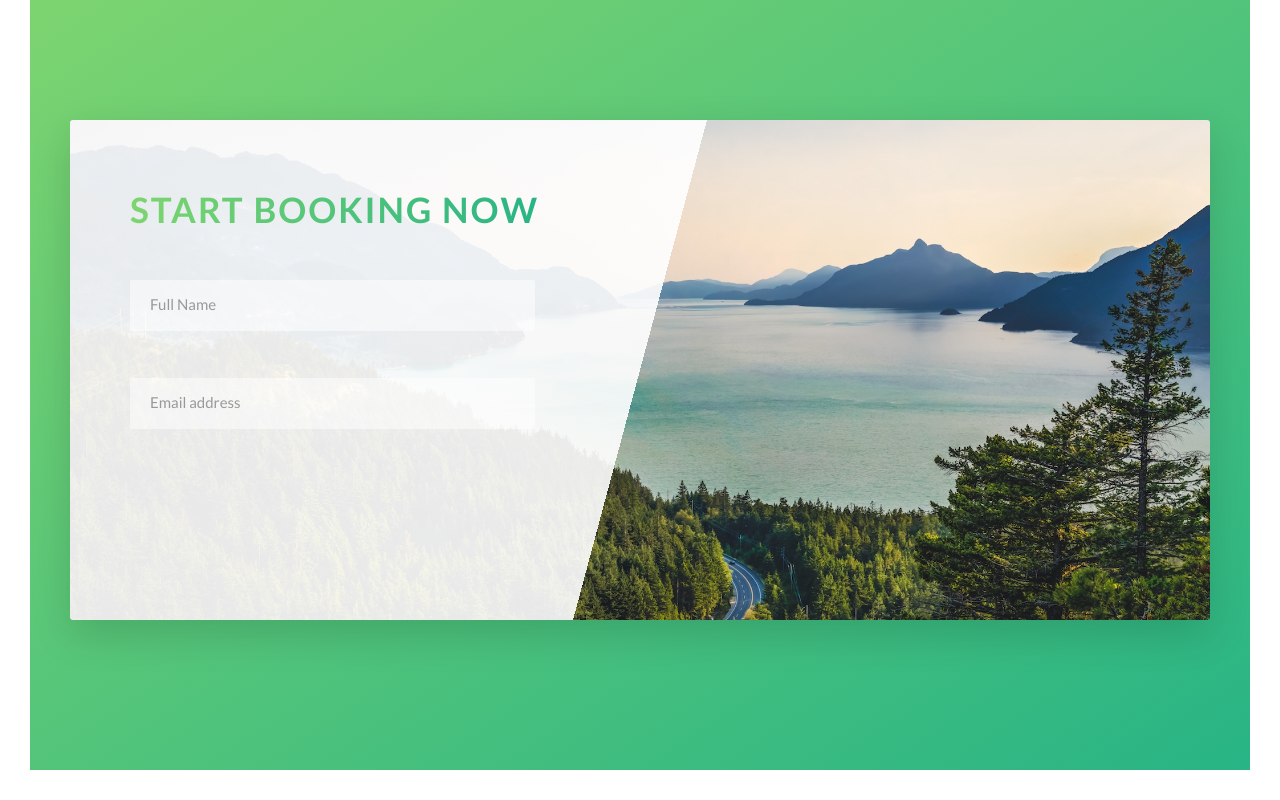
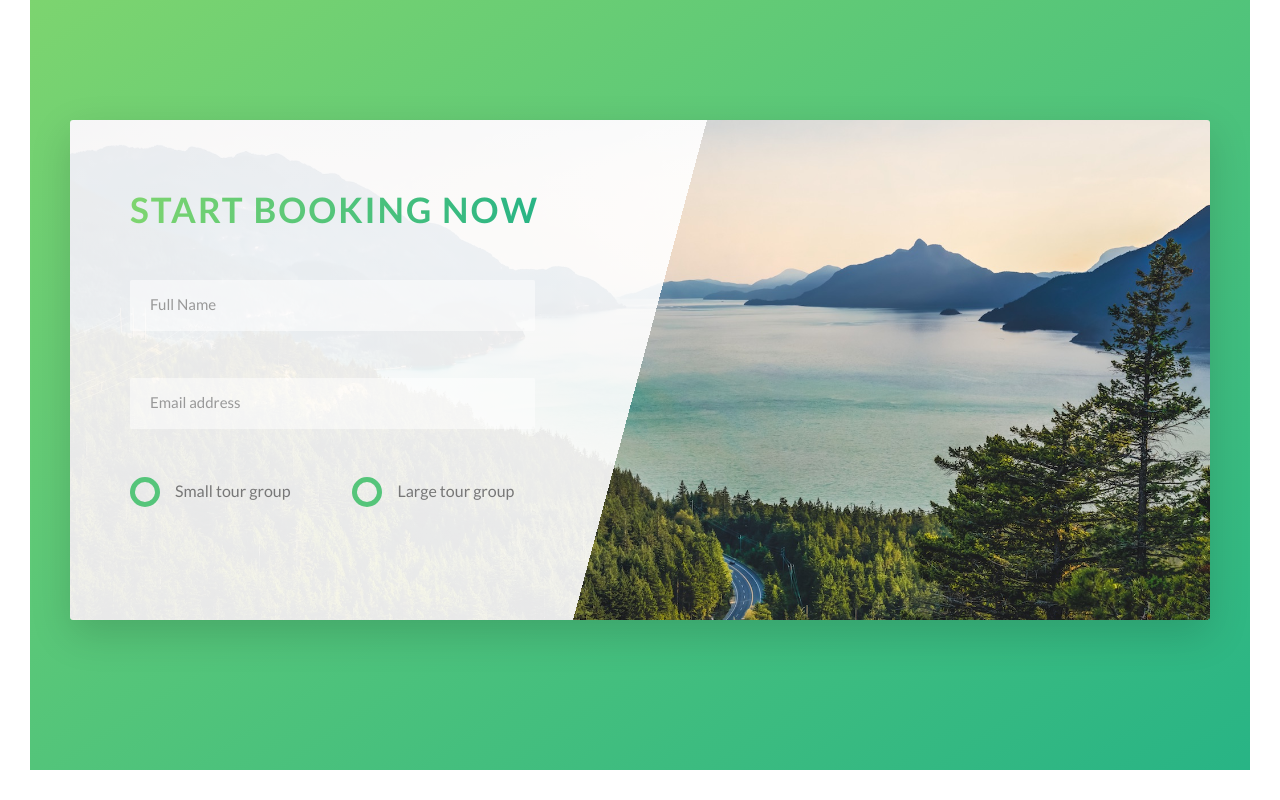
Before and after one commit to DiegoSanMo/Advanced-css-course, a website: page index.html in a window 1280 px wide. Shown: the part 4587-5387 px from the top of the page. Drawn offline with Linux system fonts and the light colour scheme; files whose address does not match are found by name.

Commit message:
The styles for the form were added.

```diff
--- a/index.html
+++ b/index.html
@@ -284,6 +284,20 @@
                 <input id="email" type="email" class="form__input" placeholder="Email address" required>
                 <label for="email" class="form__label">Email address</label>
               </div>
+              <div class="form__group">
+                <div class="form__radio-group">
+                  <input type="radio" class="form__radio-input" id="small" name="size">
+                  <labe class="form__radio-label">
+                    <span class="form__radio-button"></span>Small tour group
+                  </labe>
+                </div>
+                <div class="form__radio-group">
+                  <input type="radio" class="form__radio-input" id="large" name="size">
+                  <labe class="form__radio-label">
+                    <span class="form__radio-button"></span>Large tour group
+                  </labe>
+                </div>
+              </div>
             </form>
           </div>
         </div>
--- a/sass/components/_form.scss
+++ b/sass/components/_form.scss
@@ -4,19 +4,16 @@
   }
   &__input {
     font-size: 1.5rem;
-    padding: 1.5rem 2rem;
     font-family: inherit;
     color: inherit;
+    padding: 1.5rem 2rem;
     border-radius: 2px;
     background-color: rgba($color-white, 0.5);
     border: none;
     border-bottom: 3px solid transparent;
     width: 90%;
     display: block;
-
-    &::-webkit-input-placeholder {
-      color: $color-grey-dark-2;
-    }
+    transition: all 0.3s;
 
     &:focus {
       outline: none;
@@ -27,6 +24,10 @@
     &:focus:invalid {
       border-bottom: 3px solid $color-secondary-dark;
     }
+
+    &::-webkit-input-placeholder {
+      color: $color-grey-dark-2;
+    }
   }
 
   &__label {
@@ -35,7 +36,7 @@
     margin-left: 2rem;
     margin-top: 0.7rem;
     display: block;
-    transition: all .3s;
+    transition: all 0.2s;
   }
 
   &__input:placeholder-shown + &__label {
@@ -43,4 +44,53 @@
     visibility: hidden;
     transform: translateY(-4rem);
   }
+
+  &__radio {
+
+    &-input {
+      display: none;
+    }
+
+    &-group {
+      width: 49%;
+      display: inline-block;
+    }
+
+    &-label {
+      font-size: $default-font-size;
+      cursor: pointer;
+      position: relative;
+      padding-left: 4.5rem;
+    }
+
+    &-button {
+      height: 3rem;
+      width: 3rem;
+      border: 5px solid $color-primary;
+      border-radius: 50%;
+      display: inline-block;
+      position: absolute;
+      left: 0;
+      top: -0.4rem;
+
+      &::after {
+        content: "";
+        display: block;
+        height: 1.3rem;
+        width: 1.3rem;
+        border-radius: 50%;
+        position: absolute;
+        top: 50%;
+        left: 50%;
+        transform: translate(-50%, -50%);
+        background-color: $color-primary;
+        opacity: 0;
+        transition: opacity 0.2s;
+      }
+    }
+
+    &-input:checked ~ &-label &-button::after {
+      opacity: 1;
+    }
+  }
 }
```
Also changed, not shown: css/style.css.
